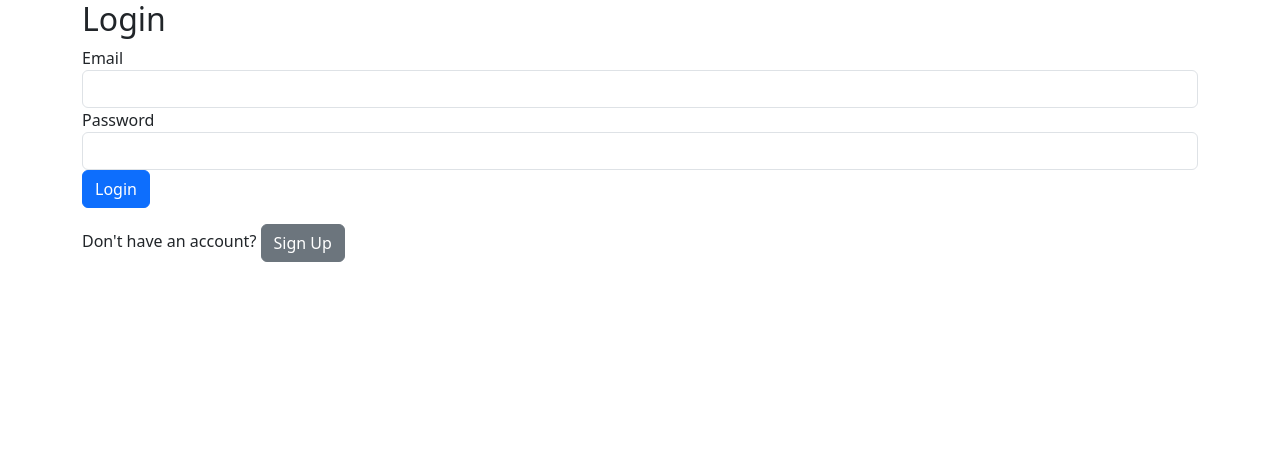
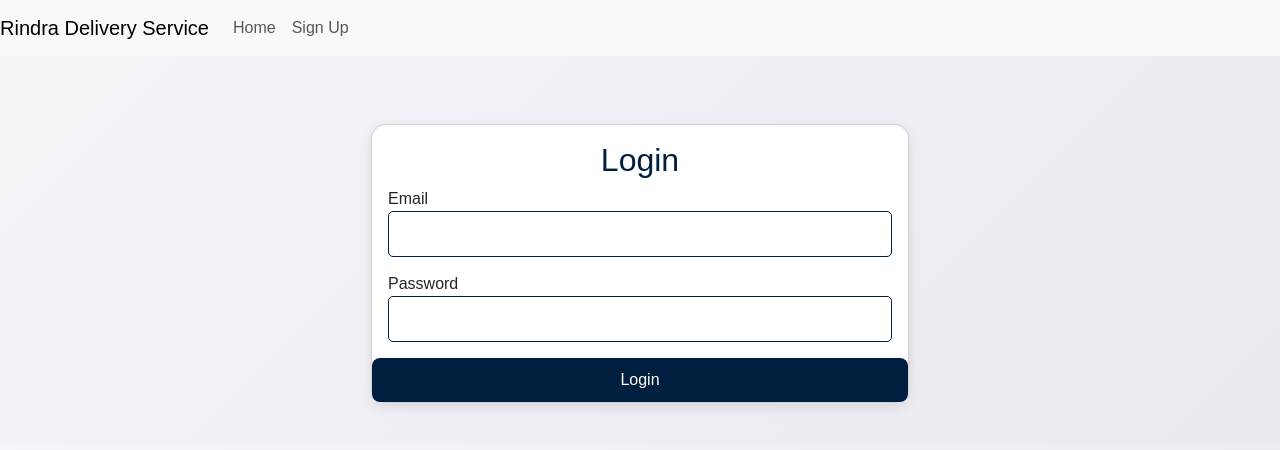
Before and after one commit to EnowellDani/Rindra-Fast-Delivery, a PHP site: page / in a window 1280 px wide. Shown: the top 450 px of the page. Run offline with PHP 8.4, Linux system fonts and the light colour scheme.

Commit message:
adding css and design

```diff
--- a/index.php
+++ b/index.php
@@ -17,7 +17,7 @@ if ($_SERVER['REQUEST_METHOD'] === 'POST') {
 
     // Fetch user for driver and client if admin not found
     if (!$admin) {
-        $stmt = $pdo->prepare("SELECT * FROM users WHERE email = ?"); // Check users (drivers)
+        $stmt = $pdo->prepare("SELECT * FROM drivers WHERE email = ?"); // Check drivers
         $stmt->execute([$email]);
         $user = $stmt->fetch();
 
@@ -26,7 +26,6 @@ if ($_SERVER['REQUEST_METHOD'] === 'POST') {
             $stmt = $pdo->prepare("SELECT * FROM clients WHERE email = ?"); // Check clients
             $stmt->execute([$email]);
             $client = $stmt->fetch();
-            var_dump($client);  // Debugging output
         }
     }
 
@@ -53,33 +52,52 @@ if ($_SERVER['REQUEST_METHOD'] === 'POST') {
     }
 }
 ?>
+
 <!DOCTYPE html>
 <html lang="en">
 <head>
     <meta charset="UTF-8">
     <meta name="viewport" content="width=device-width, initial-scale=1.0">
-    <title>Login</title>
-    <link href="https://cdn.jsdelivr.net/npm/bootstrap@5.3.3/dist/css/bootstrap.min.css" rel="stylesheet">
+    <title>Login - Rindra Delivery Service</title>
+    <link href="https://cdn.jsdelivr.net/npm/bootstrap@5.3.3/dist/css/bootstrap.min.css" rel="stylesheet" integrity="sha384-QWTKZyjpPEjISv5WaRU9OFeRpok6YctnYmDr5pNlyT2bRjXh0JMhjY6hW+ALEwIH" crossorigin="anonymous">
+    <link rel="stylesheet" href="style.css"> <!-- Link to your custom CSS -->
 </head>
 <body>
-<div class="container">
-    <h2>Login</h2>
-    <form method="POST" action="index.php"> <!-- Ensure this points to the correct file -->
+
+<nav class="navbar navbar-expand-lg navbar-light bg-light">
+    <a class="navbar-brand" href="#">Rindra Delivery Service</a>
+    <button class="navbar-toggler" type="button" data-bs-toggle="collapse" data-bs-target="#navbarNav" aria-controls="navbarNav" aria-expanded="false" aria-label="Toggle navigation">
+        <span class="navbar-toggler-icon"></span>
+    </button>
+    <div class="collapse navbar-collapse" id="navbarNav">
+        <ul class="navbar-nav">
+            <li class="nav-item active">
+                <a class="nav-link" href="#">Home</a>
+            </li>
+            <li class="nav-item">
+                <a class="nav-link" href="sign_up.php">Sign Up</a>
+            </li>
+        </ul>
+    </div>
+</nav>
+
+<div class="container mt-5">
+    <div class="row justify-content-center">
+        <div class="col-md-6">
+            <div class="card">
+                <div class="card-body">
+                    <h2 class="card-title text-center">Login</h2>
+                    <form method="POST" action="index.php">
                         <div class="form-group">
                             <label for="email">Email</label>
                             <input type="email" id="email" name="email" class="form-control" required>
                         </div>
-        <div class="form-group">
+                        <diav class="form-group">
                             <label for="password">Password</label>
                             <input type="password" id="password" name="password" class="form-control" required>
                         </div>
-        <button type="submit" class="btn btn-primary">Login</button>
+                        <button type="submit" class="btn btn-primary w-100">Login</button>
                     </form>
-
-    <!-- Sign Up Button -->
-    <div class="mt-3">
-        <p>Don't have an account? <a href="sign_up.php" class="btn btn-secondary">Sign Up</a></p>
-    </div>
 
                     <?php if (isset($error)): ?>
                         <div class="alert alert-danger mt-3"><?= htmlspecialchars($error); ?></div>
@@ -91,6 +109,11 @@ if ($_SERVER['REQUEST_METHOD'] === 'POST') {
                         <?php unset($_SESSION['signup_message']); // Clear the message after displaying ?>
                     <?php endif; ?>
                 </div>
-<script src="https://cdn.jsdelivr.net/npm/bootstrap@5.3.3/dist/js/bootstrap.bundle.min.js"></script>
+            </div>
+        </div>
+    </div>
+</div>
+
+<script src="https://cdn.jsdelivr.net/npm/bootstrap@5.3.3/dist/js/bootstrap.bundle.min.js" integrity="sha384-YvpcrYf0tY3lHB60NNkmXc5s9fDVZLESaAA55NDzOxhy9GkcIdslK1eN7N6jIeHz" crossorigin="anonymous"></script>
 </body>
 </html>
--- /dev/null
+++ b/style.css
@@ -0,0 +1,154 @@
+/* General Styles */
+body {
+    background: linear-gradient(135deg, #F4F4F9 0%, #E9E9F0 100%);  /* Subtle gradient background */
+    font-family: 'Arial', sans-serif;  /* Clean font */
+    color: #333;  /* Darker text color for readability */
+    margin: 0;  /* Remove default margin */
+    padding: 0;  /* Remove default padding */
+}
+
+/* Container Styles */
+.container {
+    margin: 0 auto;  /* Center the container */
+    padding: 20px;  /* Add padding */
+}
+
+/* Dashboard Container */
+.dashboard-container {
+    padding: 40px;
+    background-color: #fff;  /* White background for the card */
+    border-radius: 10px;
+    box-shadow: 0px 8px 24px rgba(0, 0, 0, 0.15);  /* Deeper shadow for a floating effect */
+    max-width: 600px;  /* Set a maximum width for the card */
+    width: 100%;  /* Ensure it takes full width within max-width */
+    margin: 20px auto;  /* Center the card */
+}
+
+/* Headers */
+h2.dashboard-header {
+    font-size: 28px;
+    color: #001F3F;  /* Navy blue color */
+    text-align: center;
+    margin-bottom: 20px;
+    font-weight: bold;  /* Make header bold */
+}
+
+h4 {
+    text-align: center;
+    margin-bottom: 15px;
+    font-weight: bold;  /* Make header bold */
+}
+
+/* Table Styles */
+.table-custom {
+    border: 2px solid #001F3F;  /* Navy blue */
+    border-radius: 5px;
+    width: 100%;  /* Full width */
+    margin-top: 20px;  /* Space above the table */
+    overflow: hidden;  /* Prevent border-radius from being overridden */
+}
+
+.table-custom th, .table-custom td {
+    border-color: #001F3F;  /* Table border color */
+    padding: 12px;  /* Add padding to table cells */
+}
+
+.table-custom thead {
+    background-color: #001F3F;  /* Header background color */
+    color: white;  /* Header text color */
+}
+
+/* Button Styles */
+.btn-primary {
+    background-color: #001F3F;  /* Navy blue */
+    border: none;  /* Remove border */
+    color: white;  /* White text color */
+    border-radius: 8px;  /* More rounded corners */
+    padding: 10px 20px;  /* Increased padding */
+    transition: background-color 0.3s ease, transform 0.3s ease;  /* Smooth transition */
+}
+
+.btn-primary:hover {
+    background-color: #0b2d65;  /* Darker shade on hover */
+    transform: scale(1.05);  /* Slightly enlarge on hover */
+}
+
+.btn-success {
+    background-color: #001F3F;  /* Navy blue */
+}
+
+/* Footer Styles */
+.footer {
+    text-align: center;
+    margin-top: 20px;
+    font-size: 14px;
+    color: #888;
+}
+
+/* Form Styles */
+.form-group {
+    margin-bottom: 15px;  /* Space between form groups */
+}
+
+.form-control {
+    border: 1px solid #001F3F;  /* Border color */
+    border-radius: 5px;  /* Rounded corners */
+    transition: border-color 0.3s ease;  /* Smooth transition */
+    padding: 10px;  /* Add padding */
+}
+
+.form-control:focus {
+    border-color: #0b2d65;  /* Change border color on focus */
+    box-shadow: 0 0 5px rgba(0, 31, 63, 0.5);  /* Add shadow on focus */
+}
+
+/* Alert Styles */
+.alert {
+    border-radius: 5px;  /* Rounded corners */
+}
+
+/* Card Styles */
+.card {
+    border-radius: 15px;  /* Rounded corners for the card */
+    box-shadow: 0px 4px 12px rgba(0, 0, 0, 0.1);  /* Subtle shadow for depth */
+    margin-bottom: 20px;  /* Space below the card */
+}
+
+/* Card Header Styles */
+.card-header {
+    display: flex;  /* Use flexbox for layout */
+    justify-content: space-between;  /* Space out title and button */
+    align-items: center;  /* Center align items */
+    padding: 10px;  /* Add some padding */
+}
+
+/* Card Title */
+.card-title {
+    color: #001F3F;  /* Navy blue */
+}
+
+/* Logout Button */
+.logout-btn {
+    background-color: #dc3545;  /* Red background for the logout button */
+    border: none;  /* Remove border */
+    color: white;  /* White text color */
+    padding: 8px 15px;  /* Padding for the button */
+    border-radius: 5px;  /* Rounded corners */
+    transition: background-color 0.3s ease;  /* Smooth transition */
+}
+
+.logout-btn:hover {
+    background-color: #c82333;  /* Darker shade on hover */
+}
+
+/* Responsive Adjustments */
+@media (max-width: 768px) {
+    .dashboard-container {
+        max-width: 90%;  /* Use a higher percentage for smaller screens */
+        padding: 20px;  /* Reduced padding for smaller screens */
+    }
+
+    h2.dashboard-header {
+        font-size: 24px;  /* Adjust font size for smaller screens */
+    }
+}
```
Also changed, not shown: admin_dashboard.php (+31 -12 lines), client_dashboard.php (+18 -38 lines), driver_dashboard.php (+29 -34 lines), sign_up.php (+22 -0 lines). Lines whose indentation alone changed are shown as unchanged.
